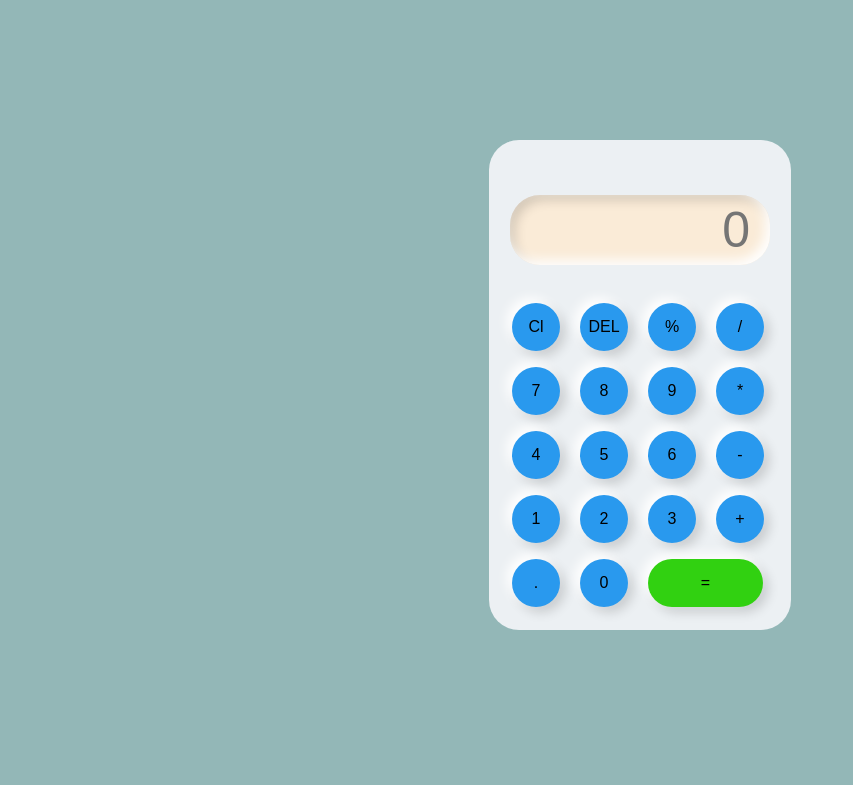
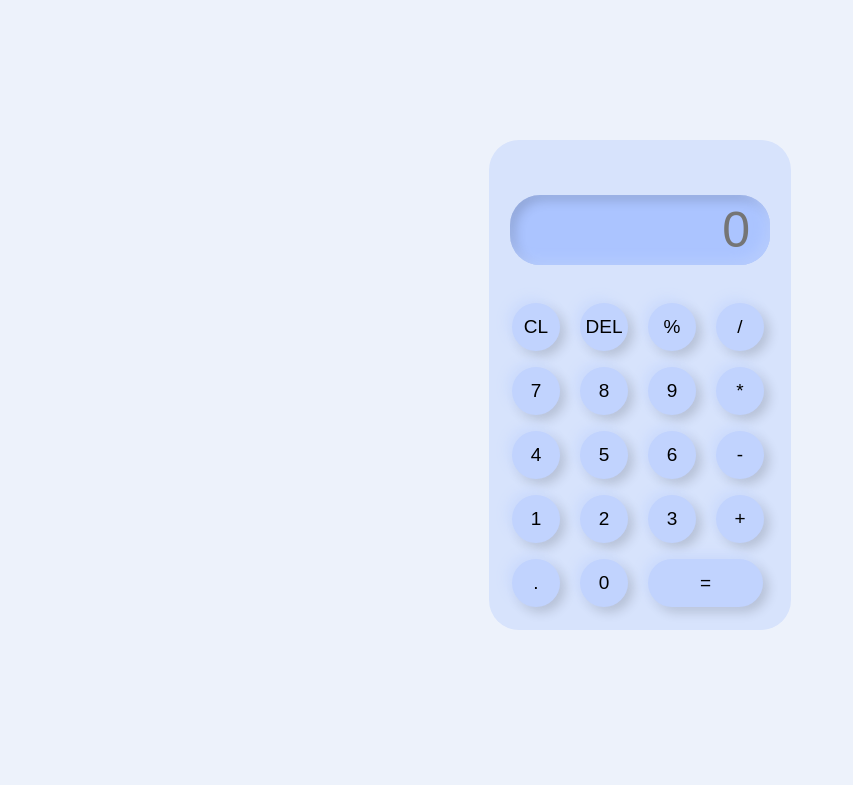
Before and after one commit to michaeloshea04/CalculatorJS, a plain HTML site: page index.html in a window 1280 px wide. Shown: the part 52-837 px from the top of the page, without its empty margins (0-853 px from the left). Drawn offline with Linux system fonts and the light colour scheme.

Commit message:
change colours

```diff
--- a/index.html
+++ b/index.html
@@ -12,7 +12,7 @@
     <div class="container">
         <div class="calculator">
             <input type="text" placeholder="0" id="outputscreen">
-            <button onclick="Clear()">Cl</button>
+            <button onclick="Clear()">CL</button>
             <button onclick="del()">DEL</button>
             <button onclick="display('%')">%</button>
             <button onclick="display('/')">/</button>
--- a/style.css
+++ b/style.css
@@ -2,7 +2,7 @@
     margin: 0;
     padding: 0;
     box-sizing: border-box;
-    background-color: rgb(147, 183, 183);
+    background-color: #EDF2FB;
     font-family: sans-serif;
     outline: none;
 }
@@ -15,10 +15,10 @@
 }
 
 .calculator{
-    background-color: #ecf0f3;
+    background-color: #D7E3FC;
     padding: 15px;
     border-radius: 30px;
-    box-shadow: inset 5px 5px 12 px #ffffff,
+    box-shadow: inset 5px 5px 12 px #EDF2FB,
     5px 5px 12px rgba(0,0,0,.16);
     display: grid;
     grid-template-columns: repeat(4, 68px);
@@ -28,8 +28,8 @@ input{
     grid-column: span 4;
     height: 70px;
     width: 260px;
-    background-color: antiquewhite;
-    box-shadow: inset -5px -5px 12px #ffffff,
+    background-color: #ABC4FF;
+    box-shadow: inset -5px -5px 12px #B6CCFE,
                 inset 5px 5px 12px rgba(0,0,0,.16);
     border: none;
     border-radius: 30px;
@@ -48,20 +48,20 @@ input{
 button{
     height: 48px;
     width: 48px;
-    background-color: #2999ee;
-    box-shadow: -5px -5px 12px #ffffff,
+    background-color: #C1D3FE;
+    box-shadow: -5px -5px 12px #CCDBFD,
                 5px 5px 12px rgba(0,0,0,.16);
     border: none;
     border-radius: 50%;
     margin: 8px;
-    font-size: 16px;
+    font-size: 19px;
 }
 
 .equal{
     width: 115px;
     border-radius: 40px;
-    background-color: #31d111;
-    box-shadow: -5px -5px 12px #ffffff,
+    background-color: #C1D3FE;
+    box-shadow: -5px -5px 12px #CCDBFD,
                 5px 5px 12px rgba(0,0,0,.16);
 
 }
```
